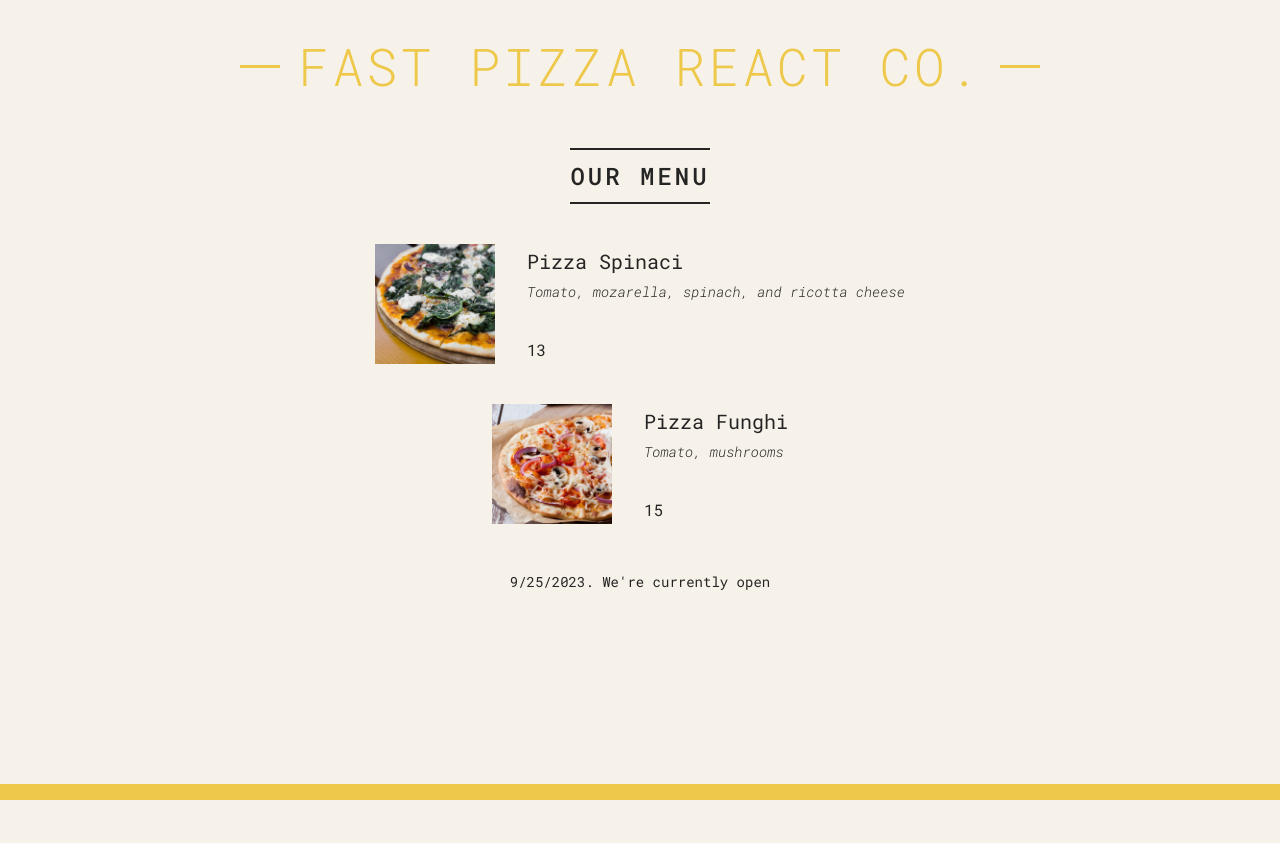
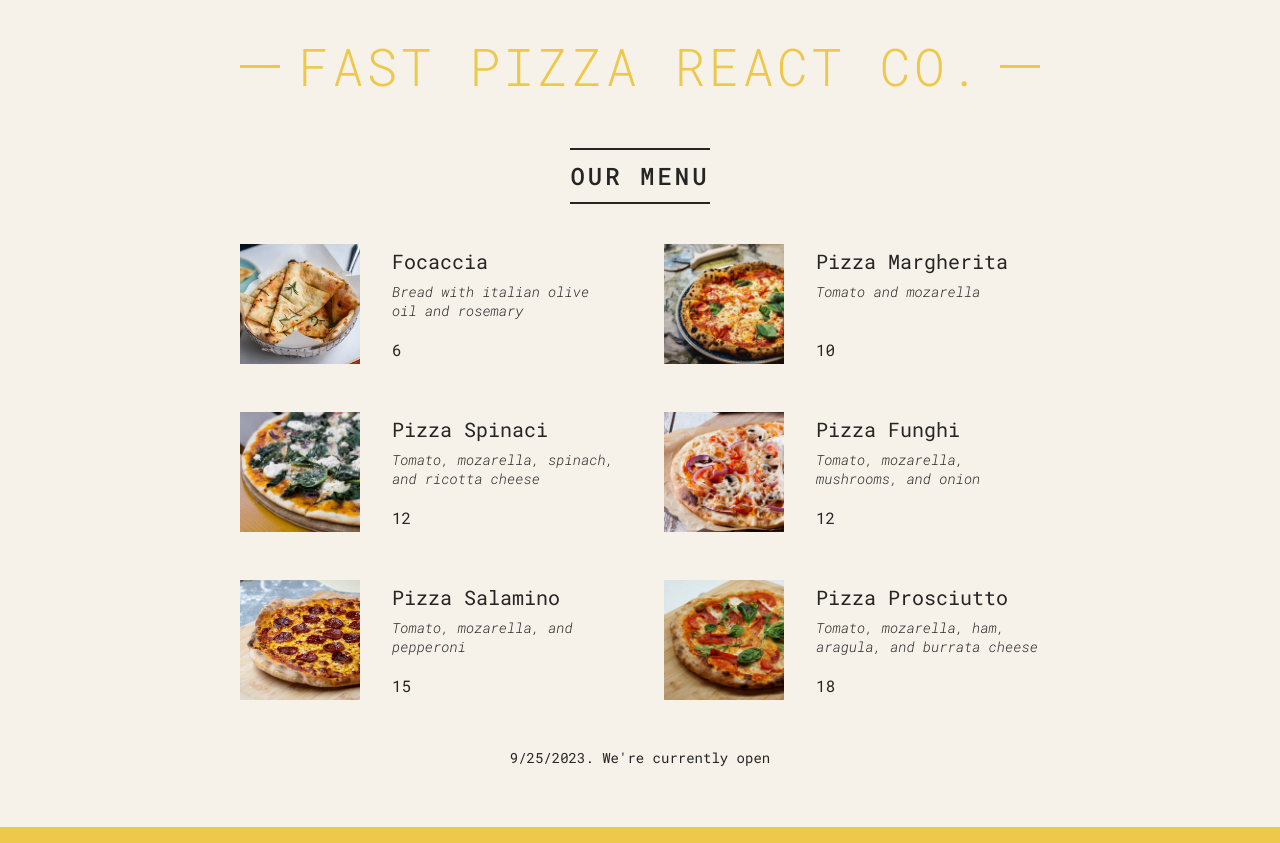
Before and after one commit to Levkol/The-Ultimate-React-Course-2023-React-Redux-More, a React (Create React App) app in the folder 03-pizza-menu/starter/: page / in a window 1280 px wide. Before the commit the page ends 800 px from the top, so only its background shows below. Built offline with nearby package versions, Linux system fonts and the light colour scheme.

Commit message:
Rendering Lists

```diff
--- a/03-pizza-menu/starter/src/index.js
+++ b/03-pizza-menu/starter/src/index.js
@@ -72,7 +72,14 @@
   return (
     <main className="menu">
       <h2>Our menu</h2>
-      <Pizza
+
+      <ul className="pizzas">
+        {pizzaData.map((pizza) => (
+          <Pizza pizzaObj={pizza} key={pizza.name} />
+        ))}
+      </ul>
+
+      {/* <Pizza
         name="Pizza Spinaci"
         ingredients="Tomato, mozarella, spinach, and ricotta cheese"
         photoName="pizzas/spinaci.jpg"
@@ -83,21 +90,23 @@
         ingredients="Tomato, mushrooms"
         price={12}
         photoName="pizzas/funghi.jpg"
-      />
+      /> */}
     </main>
   );
 }
 
 function Pizza(props) {
+  console.log(props);
+
   return (
-    <div className="pizza">
-      <img src={props.photoName} alt={props.name} />
+    <li className="pizza">
+      <img src={props.pizzaObj.photoName} alt={props.pizzaObj.name} />
       <div>
-        <h3>{props.name}</h3>
-        <p>{props.ingredients}</p>
-        <span>{props.price + 3}</span>
+        <h3>{props.pizzaObj.name}</h3>
+        <p>{props.pizzaObj.ingredients}</p>
+        <span>{props.pizzaObj.price}</span>
       </div>
-    </div>
+    </li>
   );
 }
 
```
